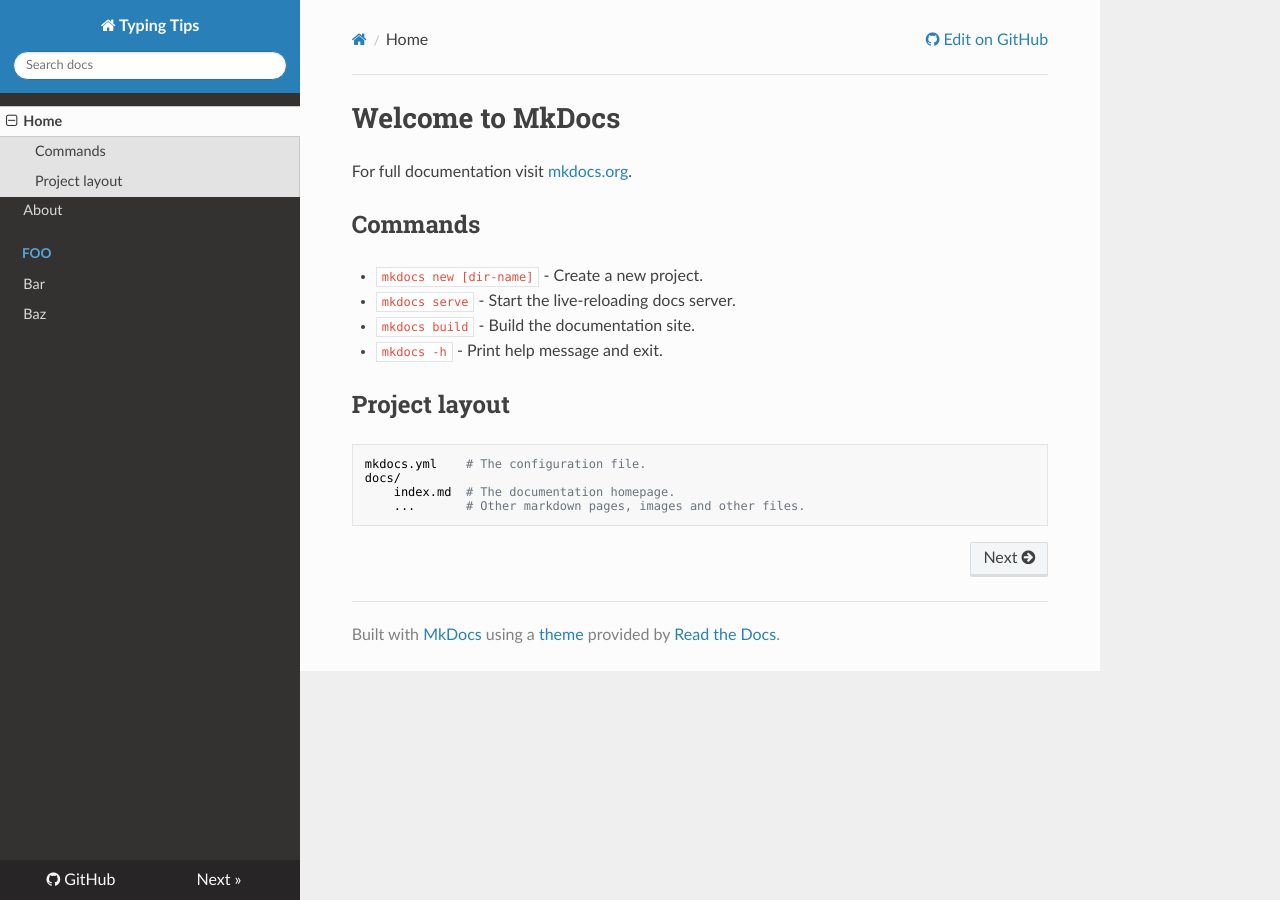
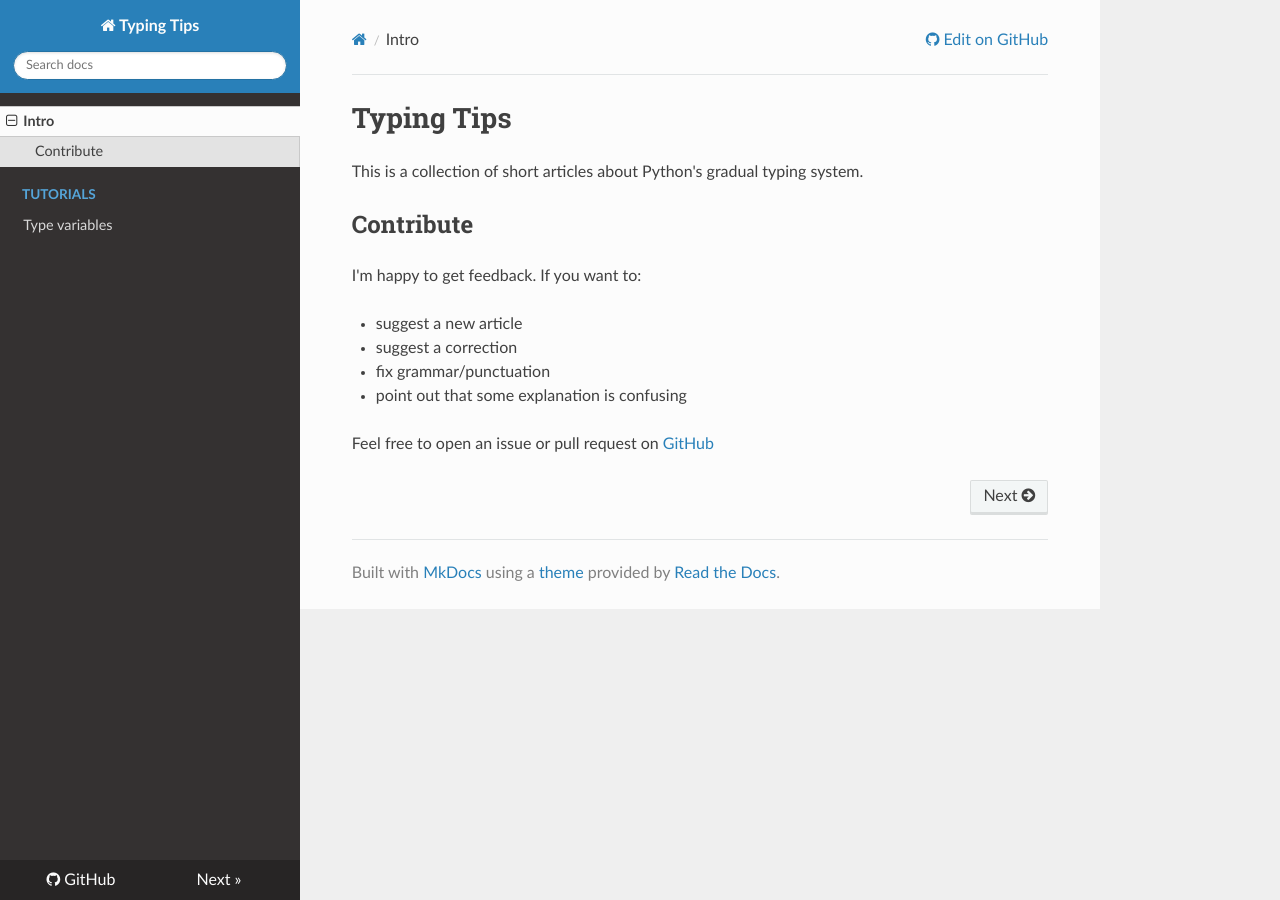
Before and after one commit to decorator-factory/typing-tips, an MkDocs documentation site: the page built from docs/index.md, in a window 1280 px wide. Built offline with MkDocs 1.6.1, drawn with Linux system fonts in a browser that asks for light colours; nearby versions of some CDN libraries.

Commit message:
First serious commit.
- update README
- add a tutorial on type variables

```diff
--- a/docs/index.md
+++ b/docs/index.md
@@ -1,17 +1,15 @@
-# Welcome to MkDocs
+# Typing Tips
 
-For full documentation visit [mkdocs.org](https://www.mkdocs.org).
+This is a collection of short articles about Python's gradual typing system.
 
-## Commands
 
-* `mkdocs new [dir-name]` - Create a new project.
-* `mkdocs serve` - Start the live-reloading docs server.
-* `mkdocs build` - Build the documentation site.
-* `mkdocs -h` - Print help message and exit.
+## Contribute
 
-## Project layout
+I'm happy to get feedback. If you want to:
 
-    mkdocs.yml    # The configuration file.
-    docs/
-        index.md  # The documentation homepage.
-        ...       # Other markdown pages, images and other files.
+- suggest a new article
+- suggest a correction
+- fix grammar/punctuation
+- point out that some explanation is confusing
+
+Feel free to open an issue or pull request on [GitHub](https://github.com/decorator-factory/typing-tips)
--- a/mkdocs.yml
+++ b/mkdocs.yml
@@ -3,10 +3,8 @@
 repo_url: https://github.com/decorator-factory/typing-tips
 
 nav:
-  - Home: index.md
-  - About: about.md
-  - Foo:
-      - Bar: foo/bar/index.md
-      - Baz: foo/baz.md
+  - Intro: index.md
+  - Tutorials:
+    - Type variables: tutorials/type-vars/index.md
 
 theme: readthedocs
```
Also changed, not shown: README.md (+17 -1 lines), docs/about.md (deleted, +0 -76 lines), docs/foo/bar/index.md (deleted, +0 -5 lines), docs/foo/baz.md (deleted, +0 -3 lines), docs/tutorials/type-vars/index.md (added, +136 -0 lines), docs/foo/bar/image1.png (deleted), docs/tutorials/type-vars/bad-union.png (added), docs/tutorials/type-vars/identity-typevar.png (added), docs/tutorials/type-vars/unbound-typevar-multiplication.png (added), docs/tutorials/type-vars/why-not-any.png (added).
